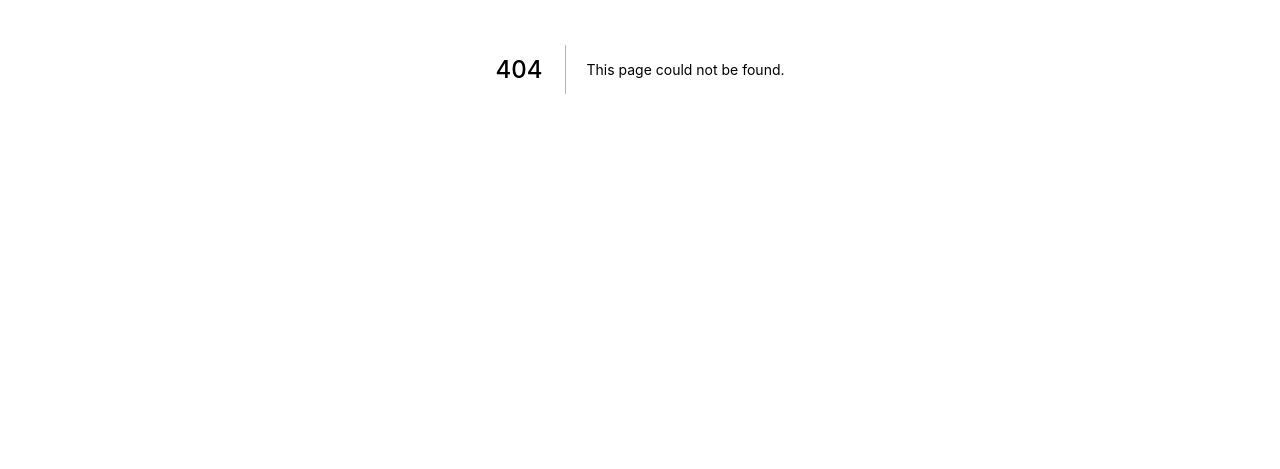
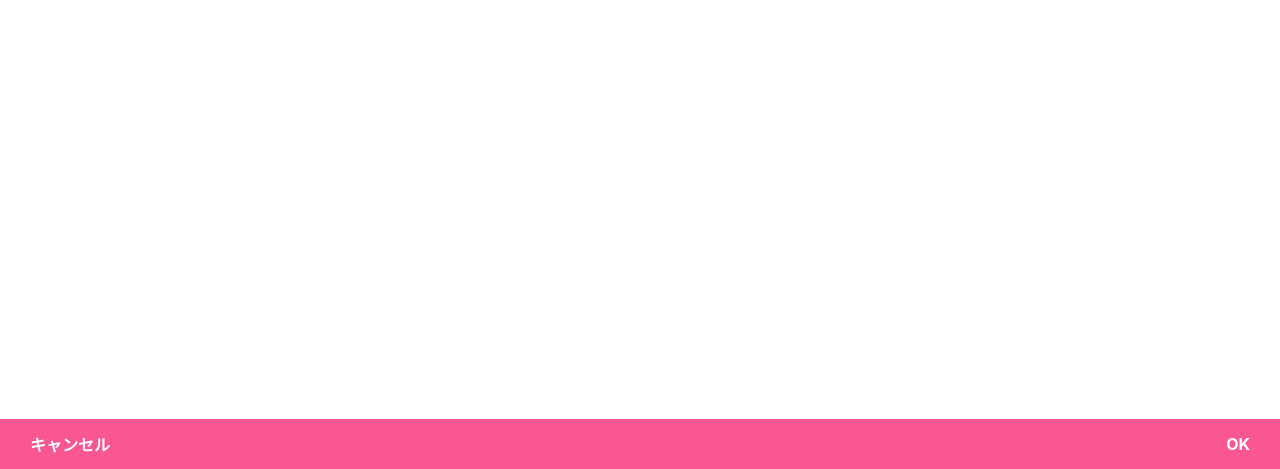
Before and after one commit to marieono/weight_recording_next, a Next.js app: page /page2 in a window 1280 px wide. Before the commit this address had no page. Shown: the part 331-800 px from the top of the page. Built offline with nearby package versions, Linux system fonts and the light colour scheme.

Commit message:
設定Footer作成　身長、目標体重修正

```diff
--- /dev/null
+++ b/pages/page2.tsx
@@ -0,0 +1,12 @@
+import type { NextPage } from "next"
+import FooterSet from "../src/components/common/FooterSet"
+
+const Page2: NextPage = () => {
+  return (
+    <>
+      <FooterSet />
+    </>
+  )
+}
+
+export default Page2
--- /dev/null
+++ b/src/components/common/FooterSet.tsx
@@ -0,0 +1,37 @@
+import { css } from "@emotion/react"
+
+const FooterSet = () => {
+  return (
+    <footer
+      css={css`
+        position: fixed;
+        bottom: 0;
+        display: flex;
+        justify-content: space-between;
+        align-items: center;
+        font-weight: bold;
+        height: 50px;
+        width: 100vw;
+        background-color: #f95791;
+        color: white;
+      `}
+    >
+      <div
+        css={css`
+          margin: 0 30px 0;
+        `}
+      >
+        キャンセル
+      </div>
+      <div
+        css={css`
+          margin: 0 30px 0;
+        `}
+      >
+        OK
+      </div>
+    </footer>
+  )
+}
+
+export default FooterSet
--- a/src/components/common/GoalWeight.tsx
+++ b/src/components/common/GoalWeight.tsx
@@ -3,9 +3,9 @@
 
 const GoalWeight = () => {
   return (
-    <>
     <div
       css={css`
+        margin: 0 50px 0;
         display: flex;
         justify-content: space-around;
         align-items: center;
@@ -29,7 +29,6 @@
         kg <Forwordbutton />
       </div>
     </div>
-    </>
   )
 }
 
--- a/src/components/common/Height.tsx
+++ b/src/components/common/Height.tsx
@@ -3,9 +3,9 @@
 
 const Height = () => {
   return (
-    <>
     <div
       css={css`
+        margin: 260px 50px 0;
         display: flex;
         justify-content: space-around;
         align-items: center;
@@ -29,7 +29,6 @@
         cm <Forwordbutton />
       </div>
     </div>
-    </>
   )
 }
 
```
Also changed, not shown: pages/page1.tsx (+8 -1 lines). Lines whose indentation alone changed are shown as unchanged.
